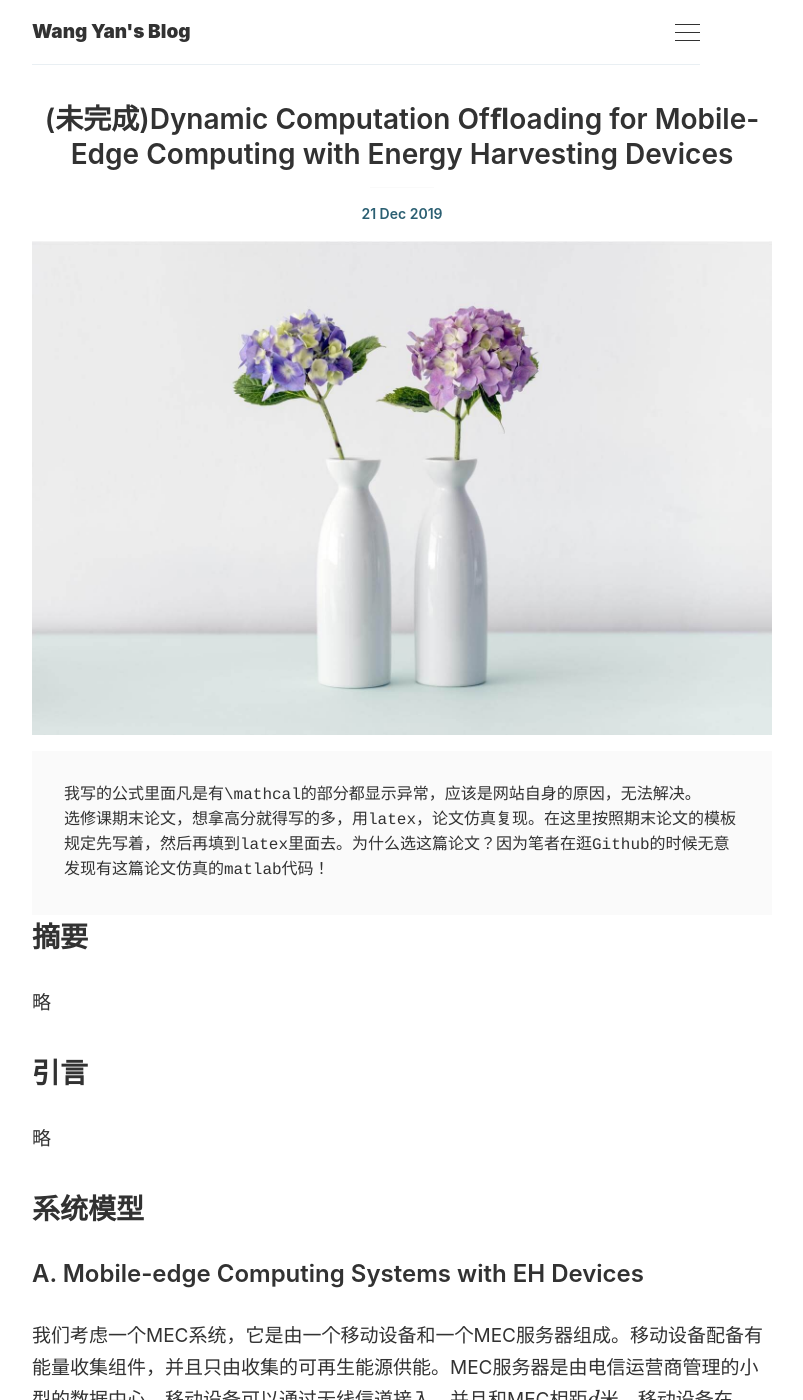
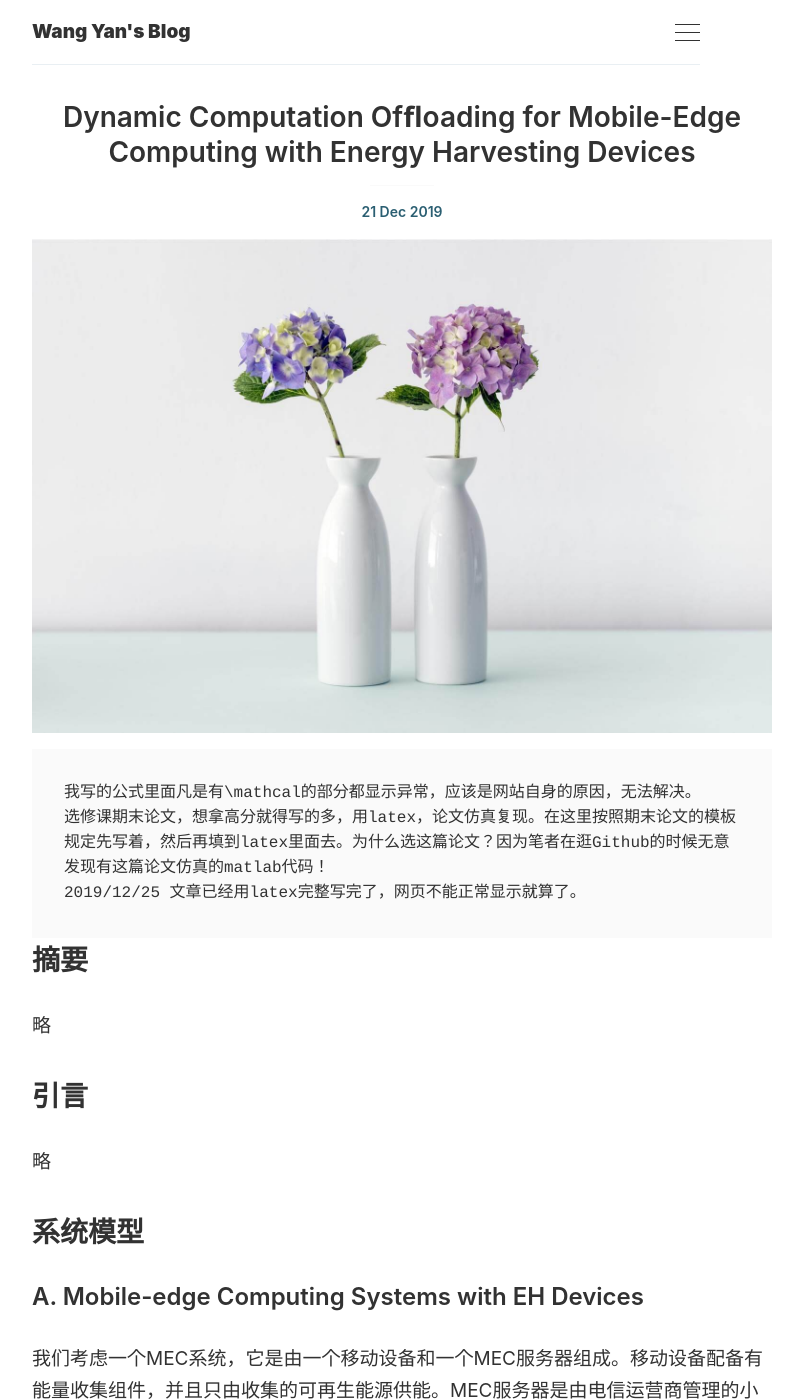
Before and after one commit to Wy-wangyan/Wy-wangyan.github.io, a Jekyll site: the page built from _posts/2019-12-21-LP-PAPAR.markdown, in a window 1280 px wide and 1400 px high. Shown: the whole window, without its empty margins (274-1077 px from the left). Built offline with Jekyll 4.4.1, drawn with Linux system fonts in a browser that asks for light colours; formulas are drawn with MathJax 3.

Commit message:
Update 2019-12-21-LP-PAPAR.markdown

```diff
--- a/_posts/2019-12-21-LP-PAPAR.markdown
+++ b/_posts/2019-12-21-LP-PAPAR.markdown
@@ -1,6 +1,6 @@
 ---
 layout: post
-title: (未完成)Dynamic Computation Ofﬂoading for Mobile-Edge Computing with Energy Harvesting Devices
+title: Dynamic Computation Ofﬂoading for Mobile-Edge Computing with Energy Harvesting Devices
 tags: [MEC]
 image: '/images/posts/6.jpg'
 ---
@@ -8,6 +8,8 @@ image: '/images/posts/6.jpg'
 
     我写的公式里面凡是有\mathcal的部分都显示异常，应该是网站自身的原因，无法解决。
     选修课期末论文，想拿高分就得写的多，用latex，论文仿真复现。在这里按照期末论文的模板规定先写着，然后再填到latex里面去。为什么选这篇论文？因为笔者在逛Github的时候无意发现有这篇论文仿真的matlab代码！
+    2019/12/25 文章已经用latex完整写完了，网页不能正常显示就算了。
+
 
 ## 摘要
 略
```
